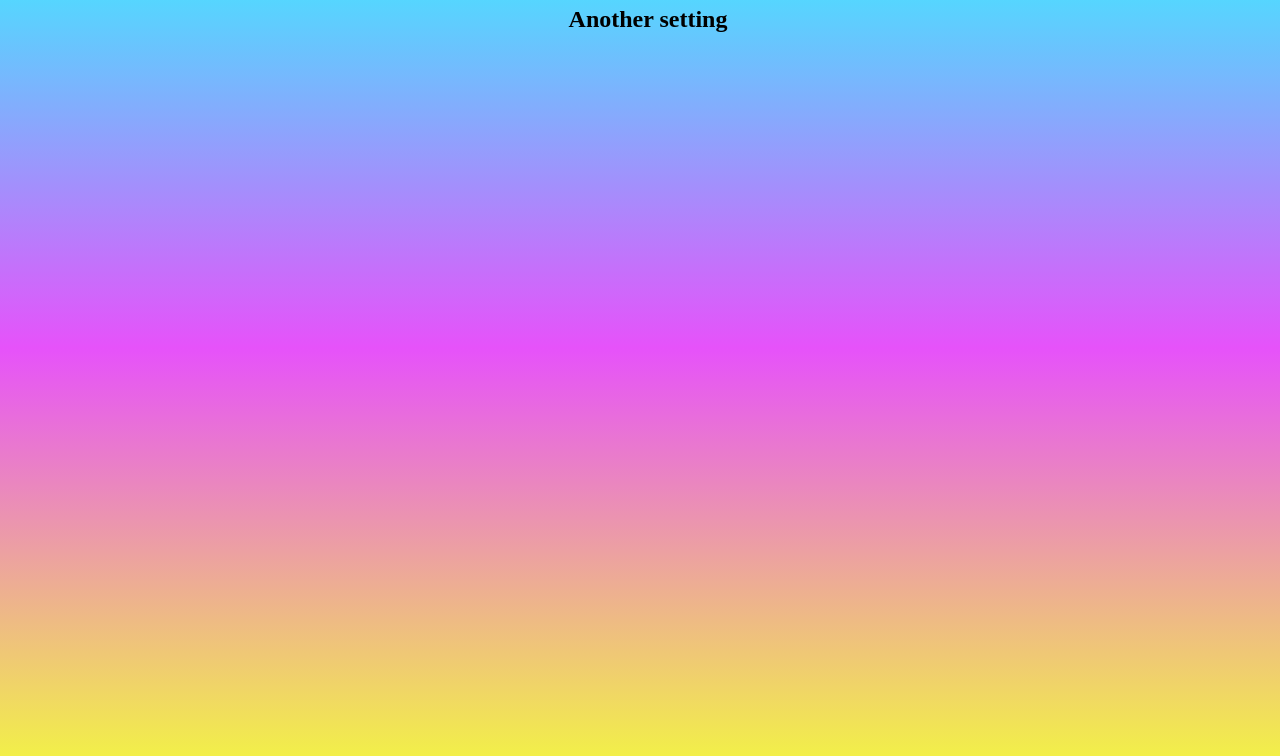
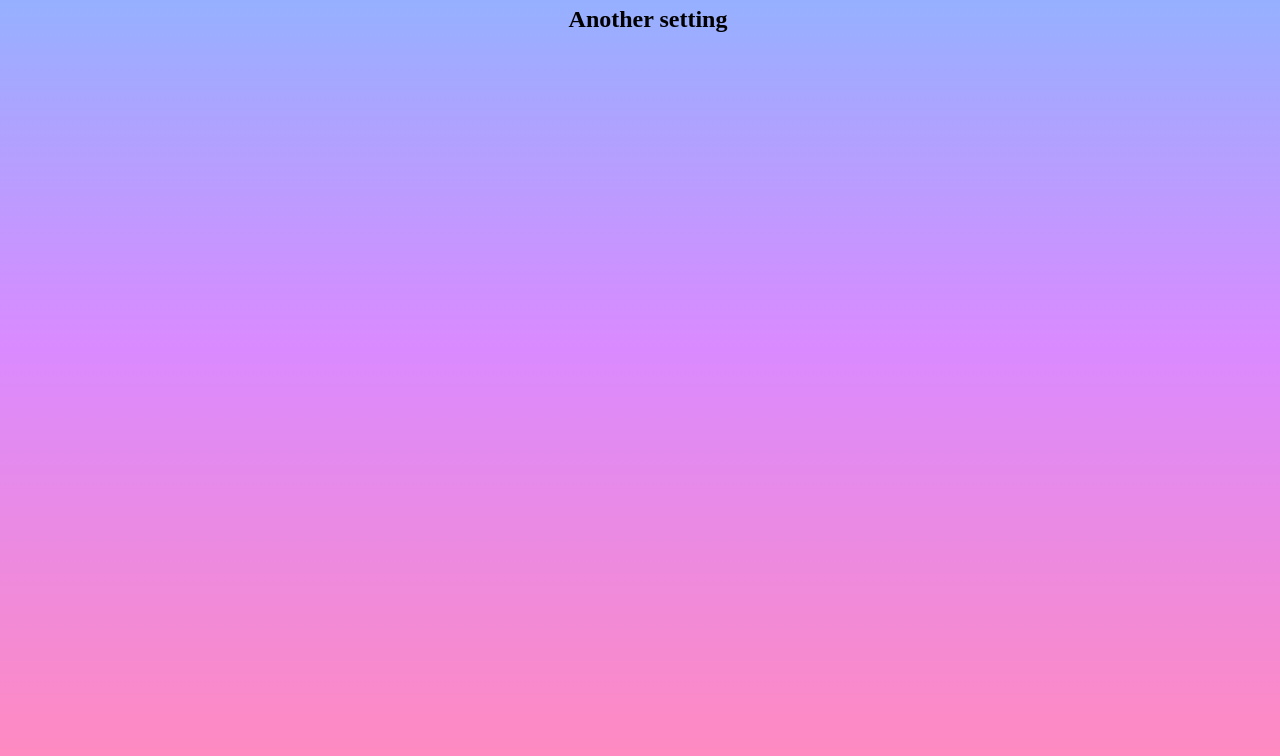
Before and after one commit to isabellagoodsonwickes/Mywebsite, a plain HTML site: page index.html in a window 1280 px wide. Shown: the part 60-816 px from the top of the page. Drawn offline with Linux system fonts and the light colour scheme.

Commit message:
Update index.html
Changing the back ground color.

```diff
--- a/index.html
+++ b/index.html
@@ -4,7 +4,7 @@
 <style>
   body{
         text-align: center;
-        background-image: linear-gradient(rgb(61, 236, 255), rgb(230, 82, 250), rgb(242, 239, 73));
+        background-image: linear-gradient(rgb(138, 183, 255), rgb(218, 138, 255), rgb(255, 138, 193));
         min-width: 100%;
         min-height: 100%;
       }
```
